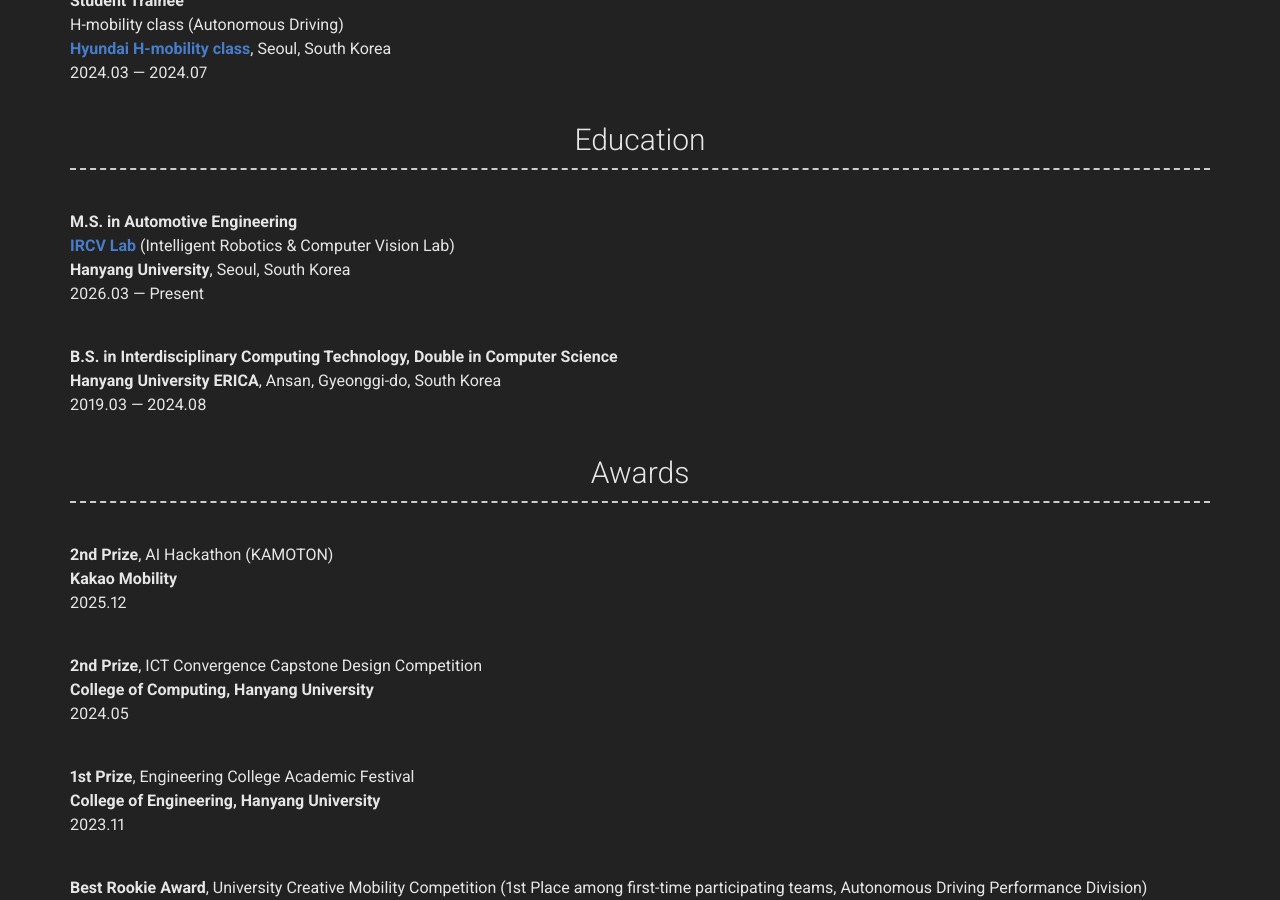
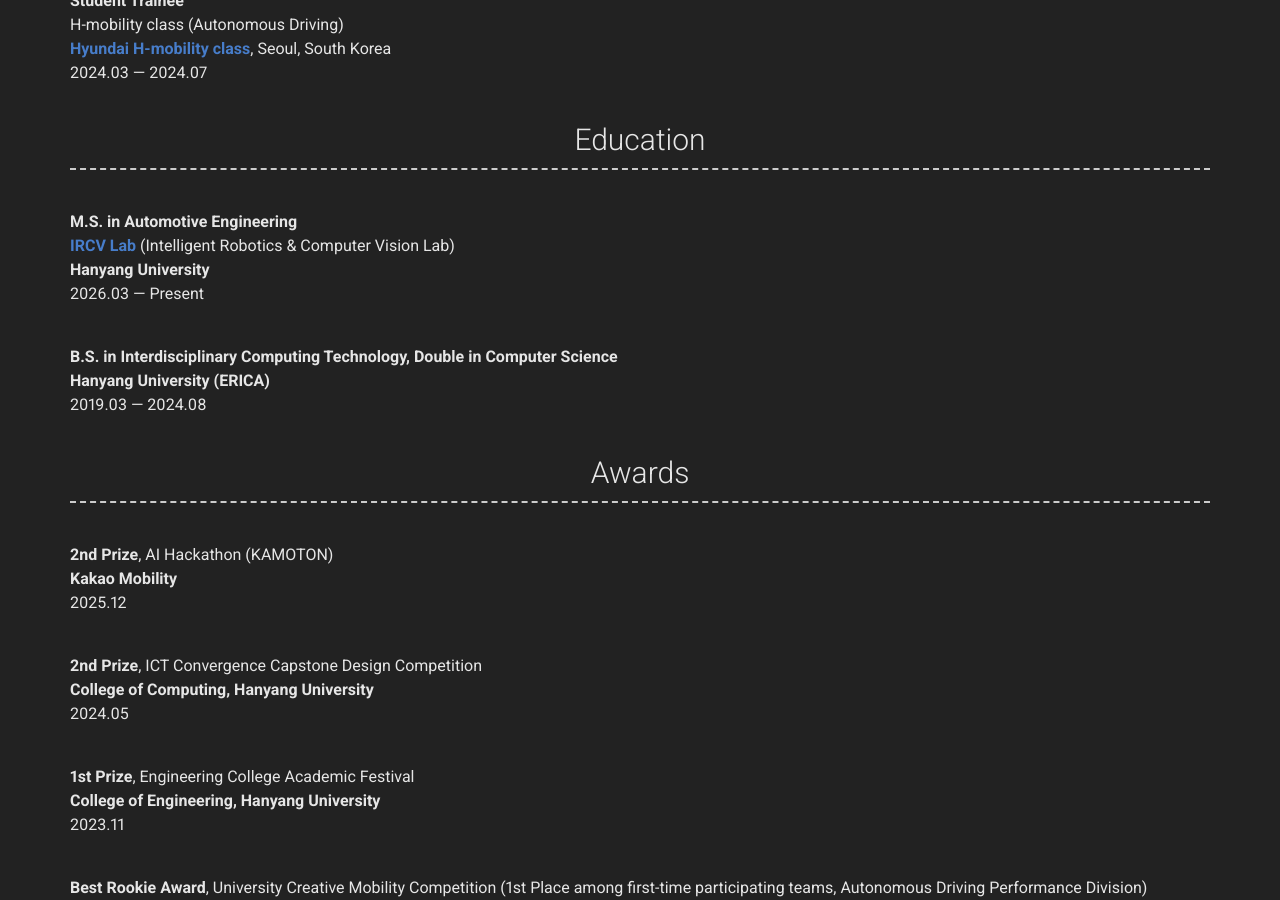
Before and after one commit to hungrypro7/hungrypro7.github.io, a Jekyll site: the page built from index.md, in a window 1280 px wide and 900 px high, scrolled down 1815 px. Built offline with Jekyll 4.4.1, drawn with Linux system fonts in a browser that asks for light colours; nearby versions of some CDN libraries.

Commit message:
complete my profile

```diff
--- a/_config.yml
+++ b/_config.yml
@@ -132,13 +132,13 @@
     content: |
       **M.S. in Automotive Engineering**
       [**IRCV Lab**](https://ircv.hanyang.ac.kr/) (Intelligent Robotics & Computer Vision Lab)
-      **Hanyang University**, Seoul, South Korea
+      **Hanyang University**
       2026.03 — Present
 
       <br>
 
       **B.S. in Interdisciplinary Computing Technology, Double in Computer Science**
-      **Hanyang University ERICA**, Ansan, Gyeonggi-do, South Korea
+      **Hanyang University (ERICA)**
       2019.03 — 2024.08
 
   - title: Awards
```
Also changed, not shown: images/cyl_photo2.jpg (deleted), 1 other file.
